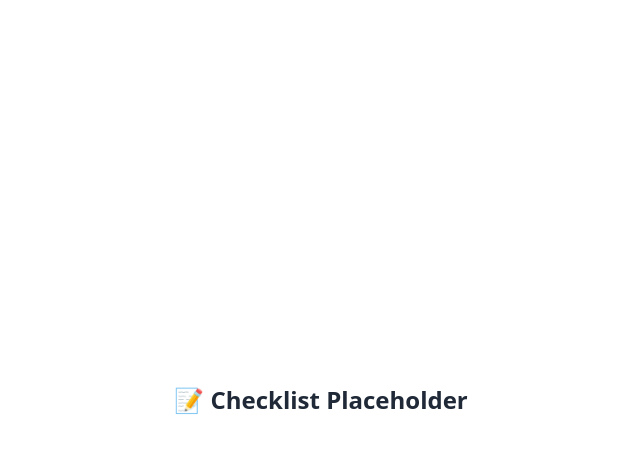
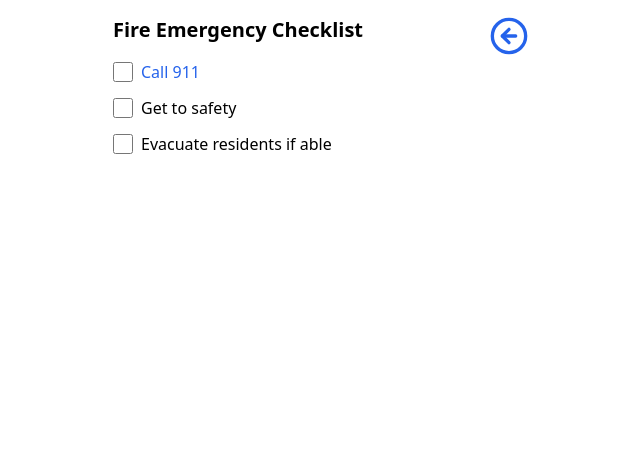
Before and after one commit to ATC-Development/atc-crisisapp, a React (Vite) app: page / in a window 1280 px wide. Both pictures are taken after a click on the button "Fire". Shown: the top 452 px of the page, without its empty margins (319-959 px from the left). Built offline with nearby package versions, Linux system fonts and the light colour scheme.

Commit message:
Add Category and Checklist Screens

```diff
--- a/package.json
+++ b/package.json
@@ -10,6 +10,7 @@
     "preview": "vite preview"
   },
   "dependencies": {
+    "lucide-react": "^0.525.0",
     "react": "^19.1.0",
     "react-dom": "^19.1.0",
     "react-router-dom": "^7.6.3"
--- a/src/features/categories/CategoriesScreen.tsx
+++ b/src/features/categories/CategoriesScreen.tsx
@@ -1,12 +1,12 @@
 import { useNavigate } from "react-router-dom";
 
 const crisisCategories = [
-  { name: "Fire", slug: "fire" },
-  { name: "Security", slug: "security" },
-  { name: "Cyber Attack", slug: "cyber" },
-  { name: "Severe Weather", slug: "weather" },
-  { name: "Medical Emergency", slug: "medical" },
-  { name: "Other", slug: "other" }
+  { name: "Fire", slug: "fire", color: "bg-red-600" },
+  { name: "Security", slug: "security", color: "bg-yellow-600" },
+  { name: "Cyber Attack", slug: "cyber", color: "bg-blue-600" },
+  { name: "Severe Weather", slug: "weather", color: "bg-gray-600" },
+  { name: "Medical Emergency", slug: "medical", color: "bg-green-600" },
+  { name: "Other", slug: "other", color: "bg-purple-600" }
 ];
 
 export default function CategoriesScreen() {
@@ -18,17 +18,18 @@ export default function CategoriesScreen() {
         Select Crisis Category
       </h1>
 
-      <div className="w-full max-w-sm space-y-4">
-        {crisisCategories.map(category => (
+<div className="flex flex-col space-y-4 w-full max-w-xs mx-auto">
+  {crisisCategories.map((category) => (
     <button
       key={category.slug}
+      className={`text-white py-4 px-6 rounded-lg text-lg ${category.color}`}
       onClick={() => navigate(`/checklist/${category.slug}`)}
-            className="w-full bg-white text-gray-800 font-semibold py-4 px-6 rounded-xl shadow hover:bg-blue-50 transition"
     >
       {category.name}
     </button>
   ))}
 </div>
+
     </div>
   );
 }
--- a/src/features/checklist/ChecklistScreen.tsx
+++ b/src/features/checklist/ChecklistScreen.tsx
@@ -1,9 +1,38 @@
+import { useParams } from "react-router-dom";
+import { checklistData } from "./checklistData";
+import { useNavigate } from "react-router-dom";
+import { ArrowLeftCircleIcon } from "lucide-react";
+
+
 export default function ChecklistScreen() {
+  const { category } = useParams<{ category: string }>();
+  const checklist = checklistData[category || ""] || { title: "Unknown", items: [] };
+  const navigate = useNavigate();
+
   return (
-    <div className="min-h-screen flex items-center justify-center bg-white">
-      <h2 className="text-2xl font-bold text-gray-800">
-        📝 Checklist Placeholder
-      </h2>
+    <div className="p-4 max-w-md mx-auto">
+      <button
+        onClick={() => navigate("/")}
+        className="text-sm text-blue-600 underline mb-4 float-right"
+      >
+        <ArrowLeftCircleIcon size={40} />
+      </button>
+
+      <h1 className="text-xl font-bold mb-4">{checklist.title}</h1>
+      <ul className="space-y-3">
+        {checklist.items.map((item, index) => (
+          <li key={index} className="flex items-center space-x-2">
+            <input type="checkbox" className="w-5 h-5" />
+            { typeof item === "string" ? (
+            <span>{item}</span>
+            ) : (
+              <a href={item.link} className="text-blue-600 hover:underline">
+                {item.label}
+              </a>
+            )}
+          </li>
+        ))}
+      </ul>
     </div>
   );
 }
--- /dev/null
+++ b/src/features/checklist/checklistData.ts
@@ -0,0 +1,13 @@
+type ChecklistItem = string | { label: string; link: string };
+
+export const checklistData: Record<string, { title: string; items: ChecklistItem[] }> = {
+  fire: {
+    title: "Fire Emergency Checklist",
+    items: [
+      { label: "Call 911", link: "tel:911" },
+      "Get to safety",
+      "Evacuate residents if able"
+    ]
+  }
+  // Add more categories later like 'security', 'cyber', etc.
+};
```
Also changed, not shown: 1 other file (tests, documents, lock files or other folders). Lines whose indentation alone changed are shown as unchanged.
